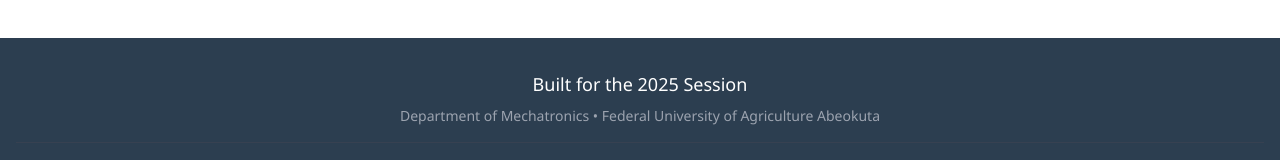
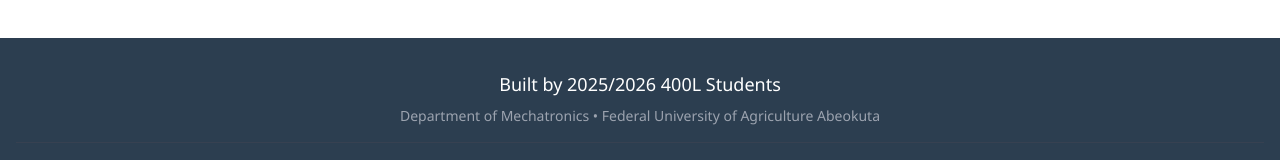
Before and after one commit to B1acB1rd/Mini-Mechatronics-Training-Kit, a React (Vite) app: page / in a window 1280 px wide. Shown: the part 5987-6147 px from the top of the page. Built offline with nearby package versions, Linux system fonts and the light colour scheme.

Commit message:
Update Footer.tsx

```diff
--- a/components/Footer.tsx
+++ b/components/Footer.tsx
@@ -6,7 +6,7 @@
   return (
     <footer className="bg-primary text-white text-center py-8 mt-12">
       <div className="container mx-auto px-4">
-        <p className="text-lg font-medium mb-2">Built for the {currentYear} Session</p>
+        <p className="text-lg font-medium mb-2">Built by 2025/2026 400L Students</p>
         <p className="text-gray-400 text-sm">Department of Mechatronics • Federal University of Agriculture Abeokuta</p>
         <div className="mt-4 pt-4 border-t border-gray-700 text-xs text-gray-500">
           Mini Mechatronics Training Kit © {2025}. All rights reserved.
```
